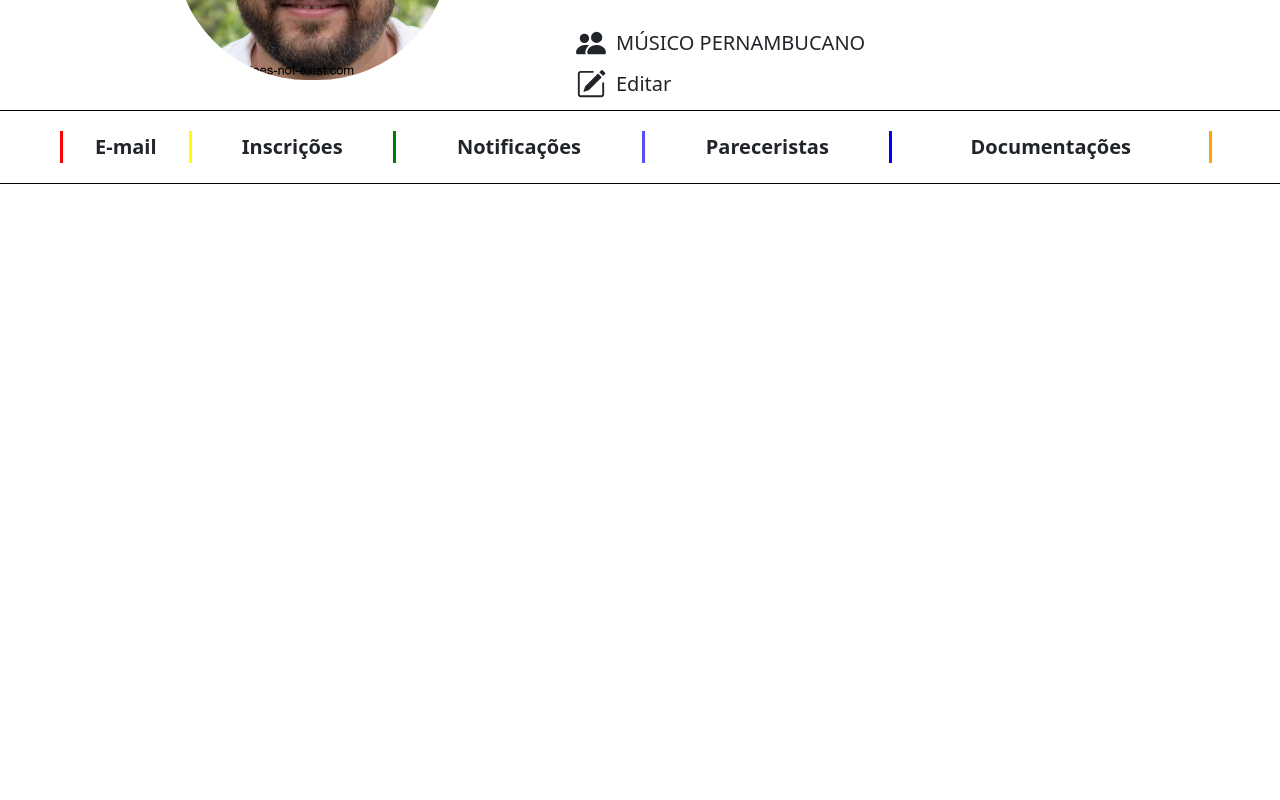
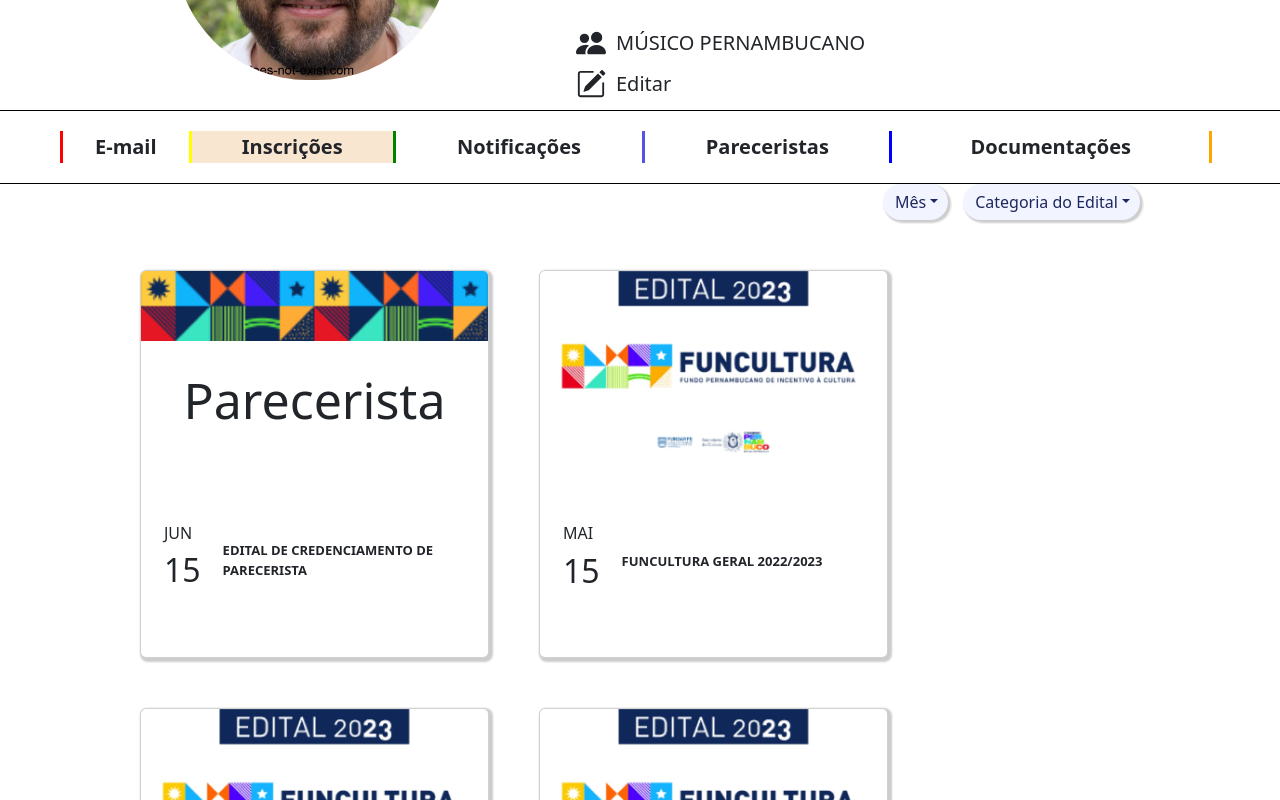
Before and after one commit to Squad11Unit/fundarpe_unit, a React (Create React App) app: page /admin in a window 1280 px wide. Shown: the part 500-1300 px from the top of the page. Before the commit the page ends 800 px from the top, so only its background shows below. Built offline with nearby package versions, Linux system fonts and the light colour scheme.

Commit message:
feat: Add cards and table

```diff
--- a/src/pages/AdminDetails/index.js
+++ b/src/pages/AdminDetails/index.js
@@ -1,6 +1,7 @@
 import Header from "../../components/Header";
 import banner from "../../assets/adminProfile/banner.png";
 import avatar from "../../assets/adminProfile/avatar.jpg";
+import DropdownButton from "react-bootstrap/DropdownButton";
 import {
   Banner,
   ContainerTable,
@@ -15,8 +16,25 @@
   ThFive,
 } from "./styled";
 import { PencilSquare, PeopleFill } from "react-bootstrap-icons";
+import { CardBox, SelectGroup } from "../Home/styled";
+import CardHome from "../../components/Card";
+import { editalCard } from "../../components/Card/editalCard";
+import { categorias, meses } from "../Home/constants";
+import Dropdown from "react-bootstrap/Dropdown";
+import { useState } from "react";
+import Form from "react-bootstrap/Form";
 
 function AdminDetails() {
+  const [inscricoes, setIncricoes] = useState(true);
+  const [documentacoes, setDocumentacoes] = useState(true);
+
+  const mostrarCard = () => {
+    setIncricoes(true);
+  };
+  const mostrarDoc = () => {
+    setIncricoes(false);
+  };
+
   return (
     <div>
       <Header userName="Roberto Silva" />
@@ -43,13 +61,107 @@
         <Table>
           <tr>
             <ThOne>E-mail</ThOne>
-            <ThTwo>Inscrições</ThTwo>
+            <ThTwo
+              onClick={mostrarCard}
+              style={{ backgroundColor: inscricoes ? "#f8e6d1" : "#00fffff" }}
+            >
+              Inscrições
+            </ThTwo>
             <ThTree>Notificações</ThTree>
             <ThFour>Pareceristas</ThFour>
-            <ThFive>Documentações</ThFive>
+            <ThFive
+              onClick={mostrarDoc}
+              style={{ backgroundColor: !inscricoes ? "#f8e6d1" : "#00fffff" }}
+            >
+              Documentações
+            </ThFive>
           </tr>
         </Table>
       </ContainerTable>
+      {inscricoes && (
+        <>
+          <SelectGroup>
+            <DropdownButton title="Mês">
+              {meses.map((mes, index) => (
+                <Dropdown.ItemText key={index}>{mes}</Dropdown.ItemText>
+              ))}
+            </DropdownButton>
+            <DropdownButton title="Categoria do Edital">
+              {categorias.map((categoria, index) => (
+                <Dropdown.ItemText key={index}>{categoria}</Dropdown.ItemText>
+              ))}
+            </DropdownButton>
+          </SelectGroup>
+          <CardBox>
+            {editalCard.map((item) => (
+              <CardHome
+                key={item.id}
+                URL={item.URL}
+                text={item.text}
+                title={item.title}
+                image={item.image}
+                month={item.month}
+                day={item.day}
+                description={item.description}
+              />
+            ))}
+          </CardBox>
+        </>
+      )}
+      {!inscricoes && (
+        <div>
+          <Form.Select size="lg">
+            <option>Renovação PCP</option>
+          </Form.Select>
+          <table>
+            <tr>
+              <th></th>
+              <th></th>
+              <th></th>
+            </tr>
+            <tr>
+              <td>bella.lima@email.com</td>
+              <td>CPF: xxx - xxx - xxx - xx</td>
+              <td>Matricula :000000261</td>
+            </tr>
+            <tr>
+              <td>maria.souza@email.com</td>
+              <td>CPF: xxx - xxx - xxx - xx</td>
+              <td>Matricula :000000261</td>
+            </tr>
+            <tr>
+              <td>leandro.neto@email.com</td>
+              <td>CPF: xxx - xxx - xxx - xx</td>
+              <td>Matricula :000000261</td>
+            </tr>
+            <tr>
+              <td>Lucas.bento@email.com</td>
+              <td>CPF: xxx - xxx - xxx - xx</td>
+              <td>Matricula :000000261</td>
+            </tr>
+            <tr>
+              <td>kelly.oliveira@email.com</td>
+              <td>CPF: xxx - xxx - xxx - xx</td>
+              <td>Matricula :000000261</td>
+            </tr>
+            <tr>
+              <td>ella.lira@email.com</td>
+              <td>CPF: xxx - xxx - xxx - xx</td>
+              <td>Matricula :000000261</td>
+            </tr>
+            <tr>
+              <td>hellan.pinho@email.com</td>
+              <td>CPF: xxx - xxx - xxx - xx</td>
+              <td>Matricula :000000261</td>
+            </tr>
+            <tr>
+              <td>bruno.camara@email.com</td>
+              <td>CPF: xxx - xxx - xxx - xx</td>
+              <td>Matricula :000000261</td>
+            </tr>
+          </table>
+        </div>
+      )}
     </div>
   );
 }
```
